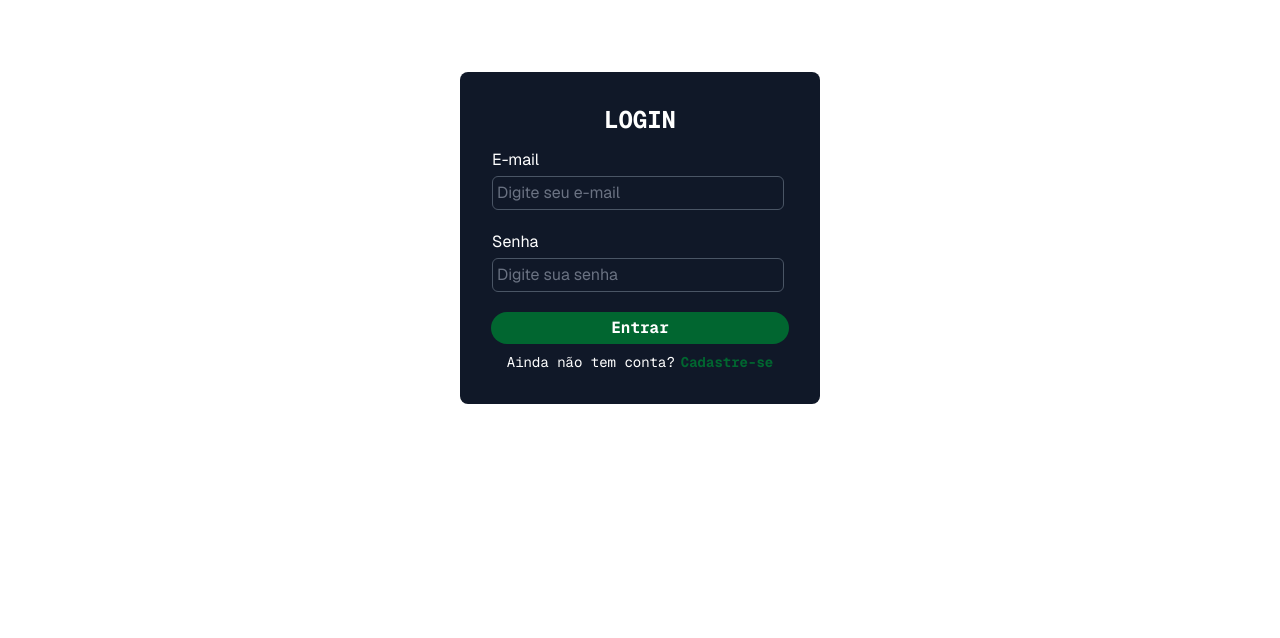
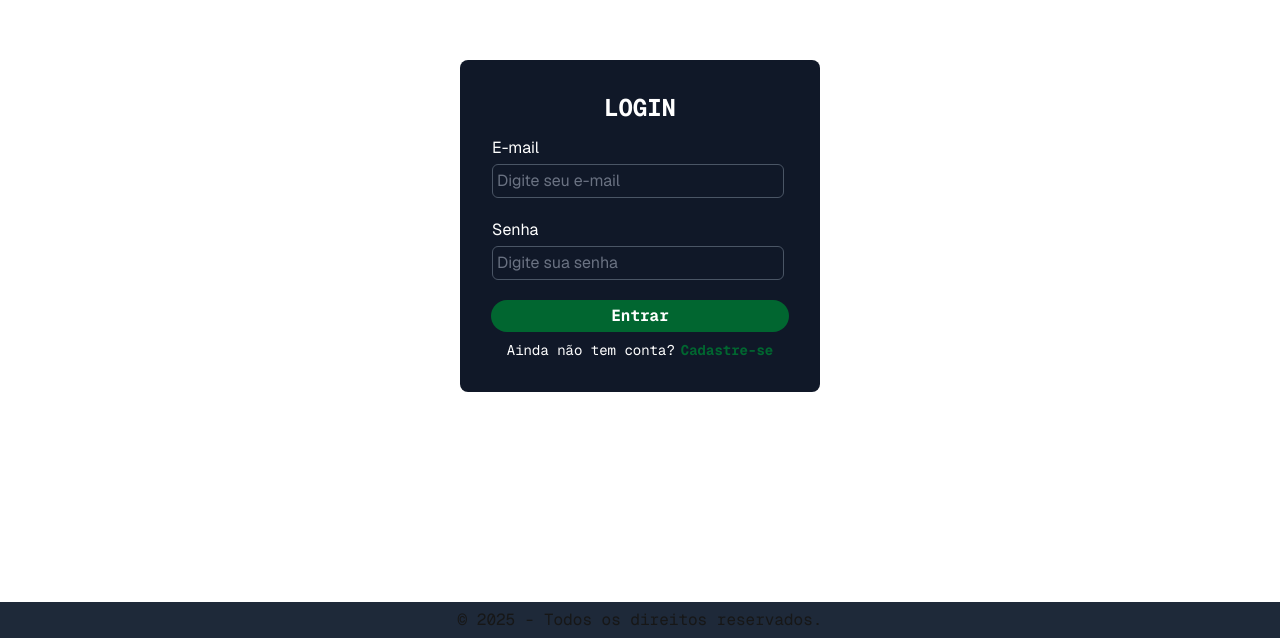
Before and after one commit to JosielSSoares/Exercicios-Curso-de-React-Nextjs-SENAC, a Next.js app in the folder my-app/: page / in a window 1280 px wide. Shown: the part 162-800 px from the top of the page. Built offline with nearby package versions, Linux system fonts and the light colour scheme.

Commit message:
Update: Criado footer para a página

```diff
--- a/my-app/componentes/TeladeLogin.tsx
+++ b/my-app/componentes/TeladeLogin.tsx
@@ -26,6 +26,12 @@ export default function TeladeLogin(){
                 <p className="text-sm flex items-center justify-center">Ainda não tem conta?<a className="text-green-800 font-bold ml-1.5" target="_blank" href="https://www.instagram.com/p/DFFbU4yOcp8/?img_index=2">Cadastre-se</a></p>
             </div>
         </div>
+
+        <div>
+            <footer className="absolute inset-x-0 bottom-0 border-0 bg-gray-800 text-center p-1.5">
+                <h1>© 2025 - Todos os direitos reservados.</h1>
+            </footer>
+        </div>
     </div>
     );
 }
```
